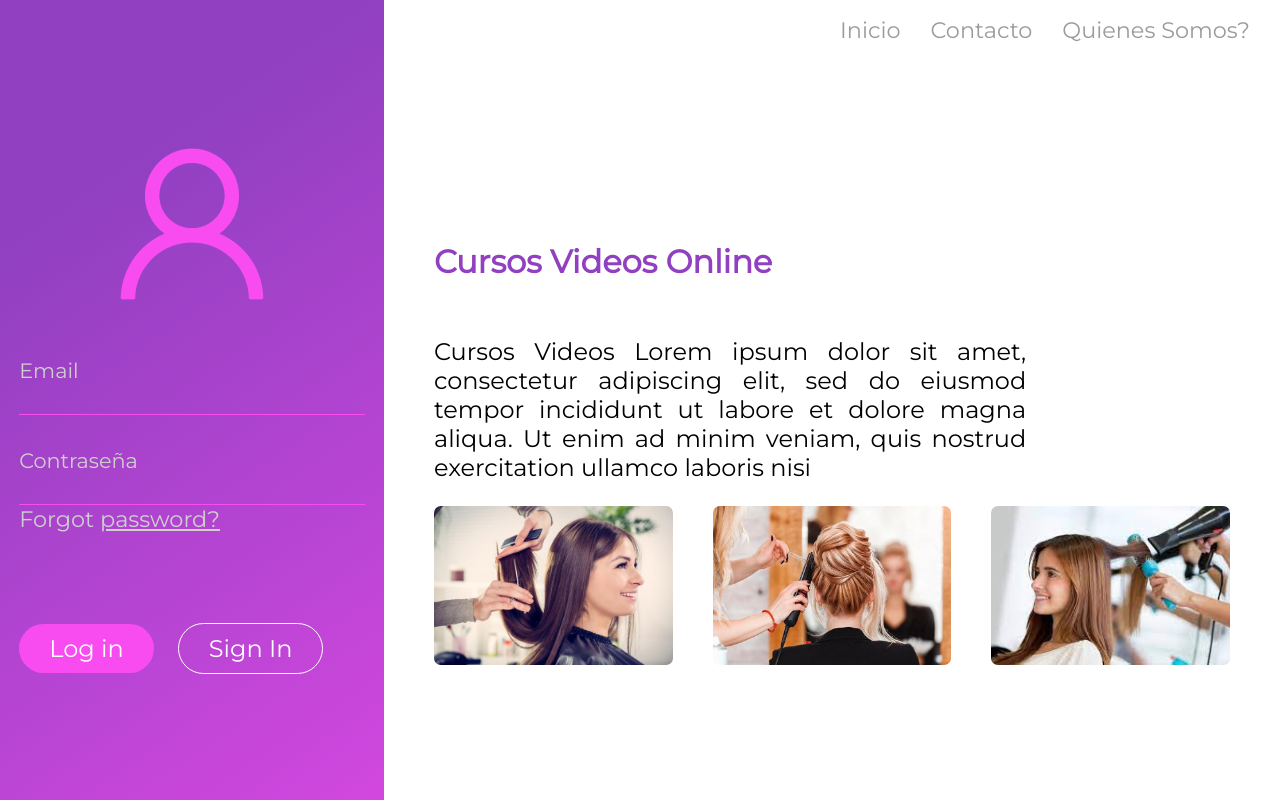
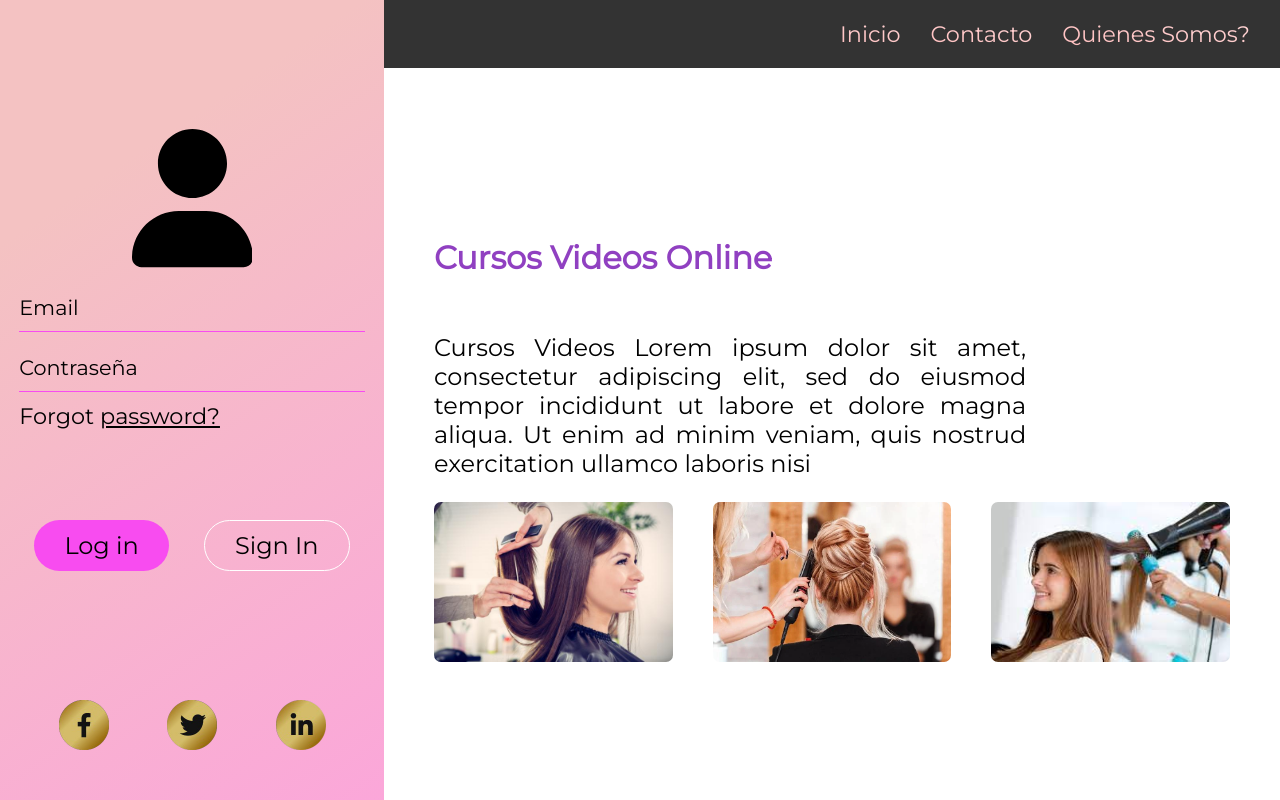
Before and after one commit to Fran55sh/LMS, a plain HTML site: page index.html in a window 1280 px wide. Drawn offline with Linux system fonts and the light colour scheme.

Commit message:
pruebas diseño dorado

```diff
--- a/index.html
+++ b/index.html
@@ -18,7 +18,7 @@
       <form class="login" action="" method="post">
 
         <div class="imgcontainer">
-          <img src="./assets/ant-design_user-outlined.png" alt="" />
+          <svg class="svg" xmlns="http://www.w3.org/2000/svg" viewBox="0 0 448 512"><!--! Font Awesome Pro 6.1.1 by @fontawesome - https://fontawesome.com License - https://fontawesome.com/license (Commercial License) Copyright 2022 Fonticons, Inc. --><path d="M224 256c70.7 0 128-57.31 128-128s-57.3-128-128-128C153.3 0 96 57.31 96 128S153.3 256 224 256zM274.7 304H173.3C77.61 304 0 381.6 0 477.3c0 19.14 15.52 34.67 34.66 34.67h378.7C432.5 512 448 496.5 448 477.3C448 381.6 370.4 304 274.7 304z"/></svg>
         </div>
 
         <div class="form">
@@ -29,15 +29,25 @@
           <span style="display: block; " class="psw">Forgot <a href="#">password?</a></span>
 
           <div class="signBtn">
-            <button class="login-btn" type="submit">Log in</button>
+            <button class="login-btn golden-btn" type="submit">Log in</button>
             <button class="signin-btn" type="submit">Sign In</button>
           </div>
         </div>
       </form>
+
+      <!-- <svg xmlns="http://www.w3.org/2000/svg" viewBox="0 0 512 512">! Font Awesome Pro 6.1.1 by @fontawesome - https://fontawesome.com License - https://fontawesome.com/license (Commercial License) Copyright 2022 Fonticons, Inc.<path d="M504 256C504 119 393 8 256 8S8 119 8 256c0 123.78 90.69 226.38 209.25 245V327.69h-63V256h63v-54.64c0-62.15 37-96.48 93.67-96.48 27.14 0 55.52 4.84 55.52 4.84v61h-31.28c-30.8 0-40.41 19.12-40.41 38.73V256h68.78l-11 71.69h-57.78V501C413.31 482.38 504 379.78 504 256z"/></svg> -->
+      <!-- <svg xmlns="http://www.w3.org/2000/svg" viewBox="0 0 448 512">! Font Awesome Pro 6.1.1 by @fontawesome - https://fontawesome.com License - https://fontawesome.com/license (Commercial License) Copyright 2022 Fonticons, Inc.<path d="M224,202.66A53.34,53.34,0,1,0,277.36,256,53.38,53.38,0,0,0,224,202.66Zm124.71-41a54,54,0,0,0-30.41-30.41c-21-8.29-71-6.43-94.3-6.43s-73.25-1.93-94.31,6.43a54,54,0,0,0-30.41,30.41c-8.28,21-6.43,71.05-6.43,94.33S91,329.26,99.32,350.33a54,54,0,0,0,30.41,30.41c21,8.29,71,6.43,94.31,6.43s73.24,1.93,94.3-6.43a54,54,0,0,0,30.41-30.41c8.35-21,6.43-71.05,6.43-94.33S357.1,182.74,348.75,161.67ZM224,338a82,82,0,1,1,82-82A81.9,81.9,0,0,1,224,338Zm85.38-148.3a19.14,19.14,0,1,1,19.13-19.14A19.1,19.1,0,0,1,309.42,189.74ZM400,32H48A48,48,0,0,0,0,80V432a48,48,0,0,0,48,48H400a48,48,0,0,0,48-48V80A48,48,0,0,0,400,32ZM382.88,322c-1.29,25.63-7.14,48.34-25.85,67s-41.4,24.63-67,25.85c-26.41,1.49-105.59,1.49-132,0-25.63-1.29-48.26-7.15-67-25.85s-24.63-41.42-25.85-67c-1.49-26.42-1.49-105.61,0-132,1.29-25.63,7.07-48.34,25.85-67s41.47-24.56,67-25.78c26.41-1.49,105.59-1.49,132,0,25.63,1.29,48.33,7.15,67,25.85s24.63,41.42,25.85,67.05C384.37,216.44,384.37,295.56,382.88,322Z"/></svg> -->
+      <!-- <svg xmlns="http://www.w3.org/2000/svg" viewBox="0 0 512 512">! Font Awesome Pro 6.1.1 by @fontawesome - https://fontawesome.com License - https://fontawesome.com/license (Commercial License) Copyright 2022 Fonticons, Inc.<path d="M459.37 151.716c.325 4.548.325 9.097.325 13.645 0 138.72-105.583 298.558-298.558 298.558-59.452 0-114.68-17.219-161.137-47.106 8.447.974 16.568 1.299 25.34 1.299 49.055 0 94.213-16.568 130.274-44.832-46.132-.975-84.792-31.188-98.112-72.772 6.498.974 12.995 1.624 19.818 1.624 9.421 0 18.843-1.3 27.614-3.573-48.081-9.747-84.143-51.98-84.143-102.985v-1.299c13.969 7.797 30.214 12.67 47.431 13.319-28.264-18.843-46.781-51.005-46.781-87.391 0-19.492 5.197-37.36 14.294-52.954 51.655 63.675 129.3 105.258 216.365 109.807-1.624-7.797-2.599-15.918-2.599-24.04 0-57.828 46.782-104.934 104.934-104.934 30.213 0 57.502 12.67 76.67 33.137 23.715-4.548 46.456-13.32 66.599-25.34-7.798 24.366-24.366 44.833-46.132 57.827 21.117-2.273 41.584-8.122 60.426-16.243-14.292 20.791-32.161 39.308-52.628 54.253z"/></svg> -->
+      <footer class="footer" >
+        <img src="./assets/face.png" alt="">
+        <img src="./assets/twitter.png" alt="">
+        <img src="./assets/insta.png" alt="">
+      </footer>
     </aside>
 
     <section class="section">
       <header>
+
         <nav class="nav">
           <ul>
             <li><a href="">Inicio</a> </li>
@@ -62,8 +72,7 @@
         </div>
 
       </section>
-      <footer class="footer" >
-      </footer>
+
 
     </section>
   </main>
--- a/styles/_aside.scss
+++ b/styles/_aside.scss
@@ -14,25 +14,28 @@ aside {
 
     .imgcontainer{
         text-align: center;
+
+        .svg{
+          width: 35%;
+           }
     }
 
     .form {
       input {
-        display: inline-block;
-        width: 100%;
         background-color: transparent;
         border-style: none;
-        padding: 30px 0 30px 0;
+        padding: 20px 0 10px 0;
         font-family: $primary-font-style;
         font-size: 1.5rem;
         color: $input-text-color;
+        &:focus{
+          outline: none;
+        }
       }
 
-      &:active{
-        border: none
-      }
 
       ::placeholder {
+        padding-bottom:0 ;
         font-family: $primary-font-style;
         font-size: 1.3rem;
         color: $input-text-color;
@@ -45,7 +48,7 @@ aside {
       }
 
       .psw{
-        //   color:$primary-text-color
+        padding-top: 10px;
         color: $input-text-color;
         font-size: 1.4rem;
         a{
@@ -56,17 +59,19 @@ aside {
 
     .signBtn{
         margin-top: 90px;
+        display: flex;
+        justify-content: space-evenly ;
 
 
         button{
             padding: 10px 30px 10px 30px;
             border-radius: 30px;
-            color: white;
+            color: black;
             font-family: $primary-font-style;
             font-size: 1.5rem;
 
             &:first-child{
-                background-color: $secondary-color;
+                background: $secondary-color;
                 border: none;
             }
 
@@ -80,4 +85,14 @@ aside {
 
     }
   }
+  .footer{
+    display: flex;
+    justify-content: space-evenly;
+    align-items: center;
+    padding-bottom: 50px;
+
+    img{
+      width: 50px;
+    }
+  }
 }
--- a/styles/_login.scss
+++ b/styles/_login.scss
@@ -3,37 +3,44 @@ main {
   height: 100vh;
   background: white;
 
-  nav{
+  nav {
     width: 100%;
-    ul{
+    height: 100%;
+    background-color: rgba(0, 0, 0, 0.8);
+    ul {
       display: flex;
       justify-content: flex-end;
+      margin: 0;
+      padding: 20px 0 20px 0;
 
-
-      li{
+      li {
         list-style: none;
         padding-right: 30px;
 
-        a{
+        a {
           font-size: 1.4rem;
           text-decoration: none;
-          color: $primary-text-color;
+          background: $secondary-color-gradient;
+          -webkit-background-clip: text;
+          -webkit-text-fill-color: transparent;
         }
       }
     }
   }
 
-  .section{
+  .section {
     position: relative;
-  }
+    display: flex;
+    flex-direction: column;
+
     .contenido {
       display: flex;
       flex-direction: column;
       justify-content: center;
       padding-left: 50px;
-    padding-top:150px ;
+      height: 100%;
 
-    .titulo{
+      .titulo {
         color: $secondaty-text-color;
         font-size: 2rem;
       }
@@ -44,19 +51,18 @@ main {
         font-size: 1.5rem;
       }
 
-    .contenido-imagenes{
+      .contenido-imagenes {
         display: flex;
         flex-wrap: wrap;
         justify-content: space-between;
         padding-right: 50px;
 
-      img{
+        img {
           border-radius: 7px;
           object-fit: cover;
           width: 30%;
         }
       }
     }
-
-
   }
+}
--- a/styles/_variables.scss
+++ b/styles/_variables.scss
@@ -1,7 +1,9 @@
 $primary-color: #9040C1;
 $secondary-color:#F84CF0;
-$primary-text-color: #9B9B9B;
+$primary-text-color: #8b8b8b,;
 $secondaty-text-color:#9040C1;
-$input-text-color: #CFCFCF;
+$input-text-color: black    ;
 $primary-font-style:'Montserrat';
-$primary-color-gradient: linear-gradient(145.92deg, #9040C1 23.09%, #F84CF0 144.07%);
+$secondary-color-gradient:linear-gradient(13deg, rgba(255,190,190,1) 0%, rgba(255,213,213,1) 100%);
+$primary-color-gradient: linear-gradient(145.92deg, #f4c2c2 23.09%, #ff97e7 144.07%);
+$golden-color-gradiant:linear-gradient(to right, #BF953F, #FCF6BA, #B38728, #FBF5B7, #AA771C);
--- a/styles/style.scss
+++ b/styles/style.scss
@@ -8,4 +8,5 @@ body{
     padding: 0;
     box-sizing: border-box;
     font-family: $primary-font-style;
+    overflow: hidden;
 }
```
Also changed, not shown: assets/face.png (added), assets/insta.png (added), assets/social-media-icons-download.jpg (added), assets/twitter.png (added), styles/style.css, 1 other file. Lines whose indentation alone changed are shown as unchanged.
